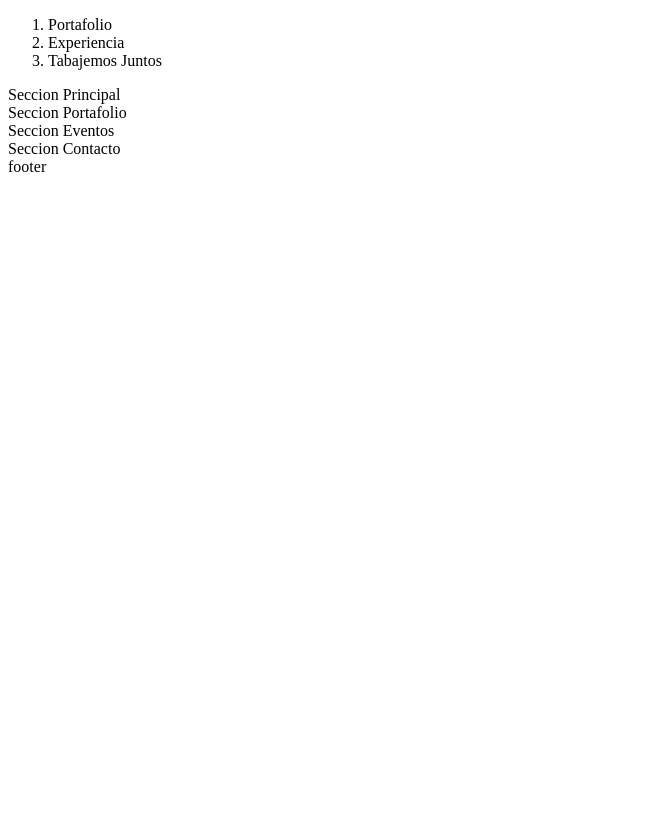
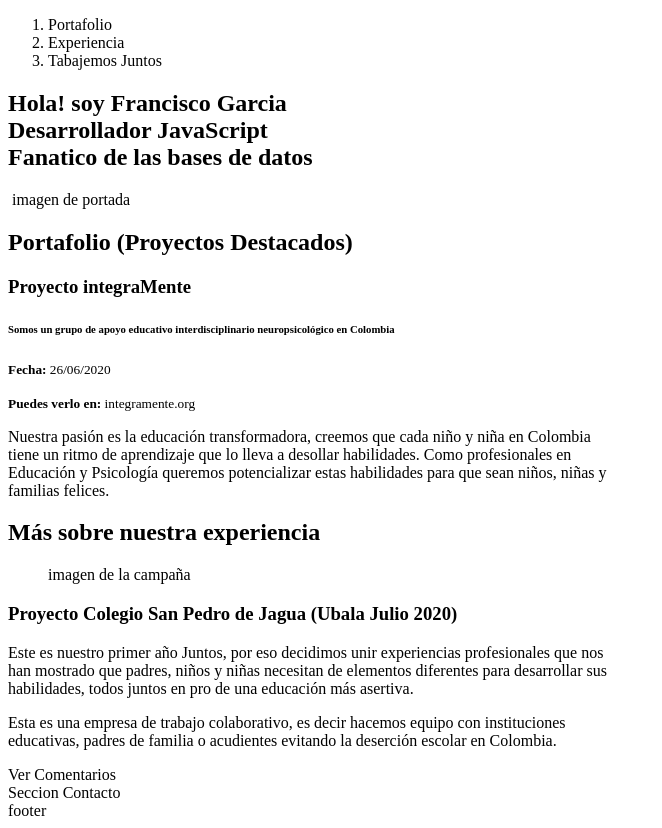
Before and after one commit to pmsorion/CursoDesarrolloWebOnline, a plain HTML site: page index.html in a window 1280 px wide. Shown: the whole page, without its empty margins (0-662 px from the left). Before the commit the page ends 800 px from the top, so only its background shows below. Drawn offline with Linux system fonts and the light colour scheme.

Commit message:
Continuando con la estructura de nuestro Sitio Web

```diff
--- a/index.html
+++ b/index.html
@@ -1,7 +1,7 @@
 <!DOCTYPE html>
 <html>
     <head>
-        <title>Francisco Garcia</title>
+        <title>integraMente</title>
     </head>
     <body>
         <header>
@@ -19,9 +19,41 @@
                 </ol>
             </nav>
         </header>
-        <section>Seccion Principal</section>
-        <section>Seccion Portafolio</section>
-        <section>Seccion Eventos</section>
+        <section>
+            <h1>
+                Hola! soy <strong>Francisco Garcia</strong> <br> Desarrollador <strong>JavaScript</strong> <br> Fanatico de las <strong>bases de datos</strong>
+            </h1>
+            <img src="" alt=""> imagen de portada
+        </section>
+        <section>
+            <h2>Portafolio (Proyectos Destacados)</h2>
+            <article>
+                <h3>Proyecto integraMente</h3>
+                <h6>Somos un grupo de apoyo educativo interdisciplinario neuropsicológico en Colombia</h6>
+                <p><small><strong>Fecha:</strong> 26/06/2020</small></p>
+                <p><small><strong>Puedes verlo en:</strong> integramente.org</small></p>
+                <p>Nuestra pasión es la educación transformadora, creemos que cada niño y niña en Colombia <br>
+                    tiene un ritmo de aprendizaje que lo lleva a desollar habilidades. Como profesionales en <br>
+                    Educación y Psicología queremos potencializar estas habilidades para que sean niños, niñas y <br>
+                    familias felices.</p>
+            </article>
+        </section>
+        <section>
+            <h2>Más sobre nuestra experiencia</h2>
+            <article>
+                <figure>
+                    <img src="" alt="">imagen de la campaña
+                </figure>
+                <h3>Proyecto Colegio San Pedro de Jagua (Ubala Julio 2020)</h3>
+                <p>Este es nuestro primer año Juntos, por eso decidimos unir experiencias profesionales que nos <br>
+                    han mostrado que padres, niños y niñas necesitan de elementos diferentes para desarrollar sus <br>
+                    habilidades, todos juntos en pro de una educación más asertiva.</p>
+
+                <p>Esta es una empresa de trabajo colaborativo, es decir hacemos equipo con instituciones <br>
+                    educativas, padres de familia o acudientes evitando la deserción escolar en Colombia.</p>
+                <a>Ver Comentarios</a>
+            </article>
+        </section>
         <section>Seccion Contacto</section>
         <footer>footer</footer>
     </body>
```
